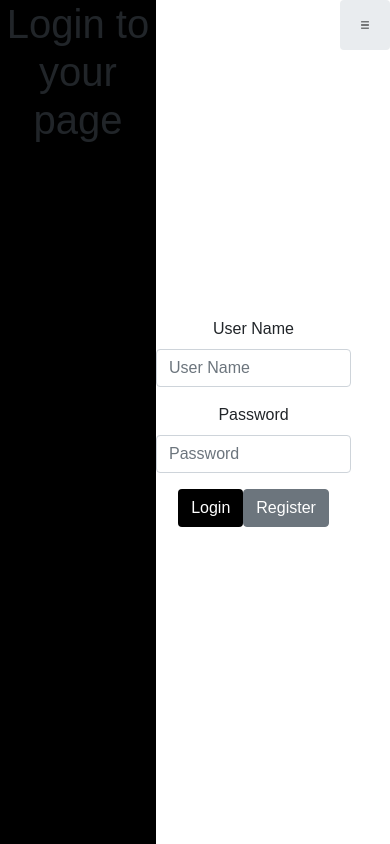
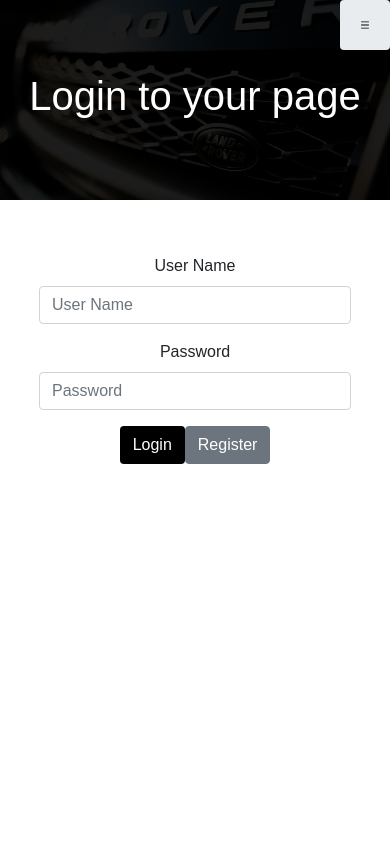
Before and after one commit to moudio/appointment, a React (Create React App) app: page /login in a window 390 px wide. Shown: the top 844 px of the page. Built offline with nearby package versions, Linux system fonts and the light colour scheme; no server answers.

Commit message:
add a background to the sidebar login page

```diff
--- a/src/components/Login/Login.css
+++ b/src/components/Login/Login.css
@@ -1,11 +1,19 @@
 .login-div {
   display: flex;
   height: 100vh;
+  flex-wrap: wrap;
 }
 
 .sidebar {
-  background-color: black;
   width: 40%;
+  background-image: linear-gradient(rgba(0, 0, 0, 0.89), rgba(0, 0, 0, 0.89)),
+    url('../../Images/range_background.jpg');
+  background-size: cover;
+  background-position: center;
+  color: white;
+  display: flex;
+  justify-content: center;
+  align-items: center;
 }
 
 .form-container {
@@ -20,9 +28,34 @@
   color: white;
 }
 
-@media (min-width: 750px) {
+@media (min-width: 850px) {
   form {
-    width: 60%;
+    width: 70%;
+    margin: 0 auto;
+    max-width: 350px;
+  }
+}
+
+@media (max-width: 900px) {
+  form {
+    width: 80%;
     margin: 0 auto;
   }
 }
+
+@media (max-width: 750px) {
+  .login-div {
+    flex-direction: column;
+    align-items: center;
+    justify-content: space-between;
+    height: 55vh;
+  }
+
+  .sidebar {
+    width: 100%;
+    height: 200px;
+  }
+  .form-container {
+    width: 100%;
+  }
+}
```
Also changed, not shown: src/Images/range_background.jpg (added).
